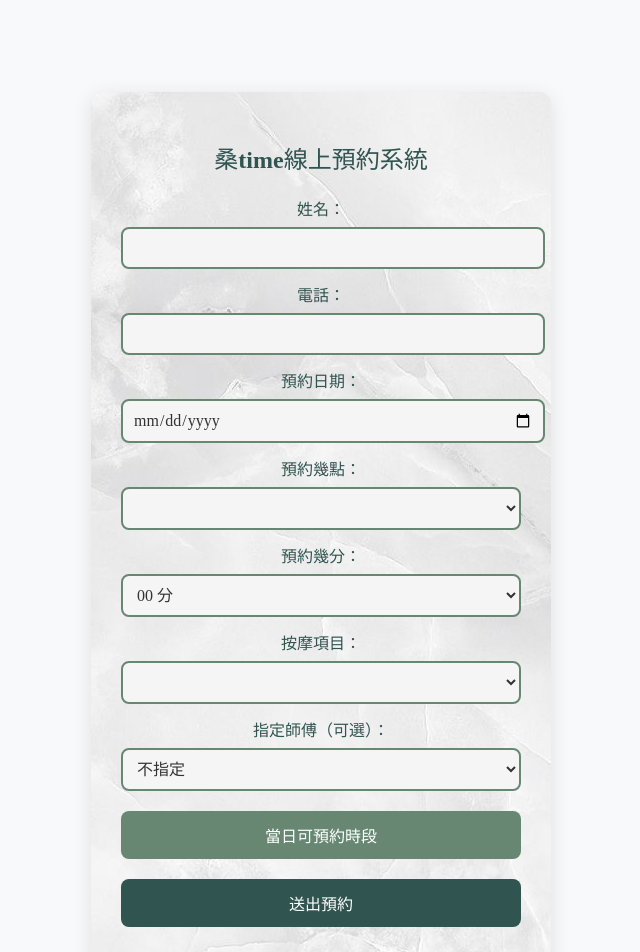
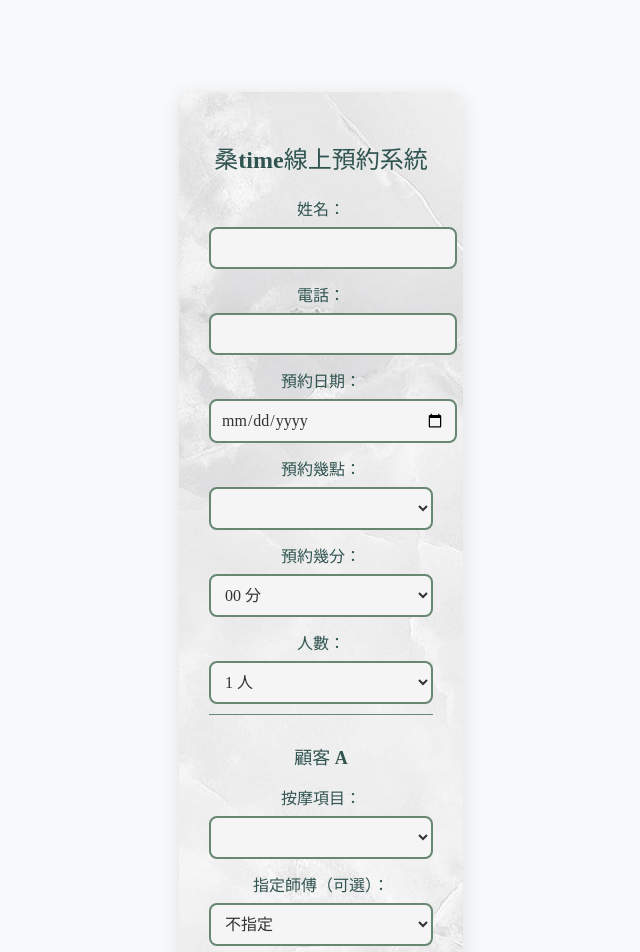
Before and after one commit to Ah-uuu/booking-sometime-0, a Vue app: page / in a window 1280 px wide. Shown: the top 952 px of the page, without its empty margins (319-959 px from the left). Built offline with nearby package versions, Linux system fonts and the light colour scheme.

Commit message:
Update BookingForm.vue

```diff
--- a/src/components/BookingForm.vue
+++ b/src/components/BookingForm.vue
@@ -40,9 +40,25 @@
         </option>
       </select>
 
-      <!-- 按摩項目（含時長） -->
-      <label for="service" class="label">按摩項目：</label>
-      <select id="service" v-model="formData.service" required>
+      <!-- 人數 -->
+      <label for="numPeople" class="label">人數：</label>
+      <select id="numPeople" v-model="formData.numPeople" @change="updateGuests">
+        <option v-for="num in [1, 2, 3]" :key="num" :value="num">
+          {{ num }} 人
+        </option>
+      </select>
+
+      <!-- 按摩項目與指定師傅（動態渲染） -->
+      <div v-for="(guest, index) in formData.guests" :key="index" class="guest-section">
+        <h3 class="guest-title">顧客 {{ String.fromCharCode(65 + index) }}</h3>
+
+        <!-- 按摩項目 -->
+        <label :for="'service-' + index" class="label">按摩項目：</label>
+        <select
+          :id="'service-' + index"
+          v-model="guest.service"
+          required
+        >
           <option
             v-for="option in serviceOptions"
             :key="option.value"
@@ -54,8 +70,8 @@
         </select>
 
         <!-- 指定師傅 -->
-      <label for="master" class="label">指定師傅（可選）：</label>
-      <select id="master" v-model="formData.master">
+        <label :for="'master-' + index" class="label">指定師傅（可選）：</label>
+        <select :id="'master-' + index" v-model="guest.master">
           <option value="">不指定</option>
           <option
             v-for="therapist in therapists"
@@ -66,6 +82,7 @@
             {{ therapist.name }} ({{ therapist.offDaysText }})
           </option>
         </select>
+      </div>
 
       <!-- 新增「當日可預約時段」按鈕 -->
       <button type="button" @click="checkAvailableTimes" class="available-times-button">
@@ -99,8 +116,8 @@ export default {
       formData: {
         name: '',
         phone: '',
-        service: '',
-        master: '',
+        numPeople: 1, // 預設 1 人
+        guests: [{ service: '', master: '' }], // 顧客陣列，初始為 1 人
         appointmentDate: '',
         appointmentHour: '',
         appointmentMinutes: '00',
@@ -166,6 +183,13 @@ export default {
     },
   },
   methods: {
+    updateGuests() {
+      const numPeople = this.formData.numPeople;
+      this.formData.guests = Array.from({ length: numPeople }, () => ({
+        service: '',
+        master: '',
+      }));
+    },
     isTherapistOff(offDays) {
       if (!this.formData.appointmentDate) return false;
       const selectedDate = new Date(this.formData.appointmentDate);
@@ -200,7 +224,6 @@ export default {
       const currentHour = new Date().getHours();
       const currentMinute = new Date().getMinutes();
 
-      // 根據日期判斷是否為週一到週四或週五到週日
       const dayOfWeek = selectedDate.getDay();
       const isWeekday = dayOfWeek >= 1 && dayOfWeek <= 4;
       const lastHour = isWeekday ? '21' : '22';
@@ -219,12 +242,10 @@ export default {
       const currentHour = new Date().getHours();
       const currentMinute = new Date().getMinutes();
 
-      // 根據日期判斷是否為週一到週四或週五到週日
       const dayOfWeek = selectedDate.getDay();
       const isWeekday = dayOfWeek >= 1 && dayOfWeek <= 4;
-      const lastHour = isWeekday ? '21' : '22'; // 週一到週四的最後一小時是 21:00，週五到週日是 22:00
+      const lastHour = isWeekday ? '21' : '22';
 
-      // 如果選擇的是最後一小時（週一到週四的 21:00 或週五到週日的 22:00），只能選 00 分
       const isLastHour = this.formData.appointmentHour === lastHour;
 
       if (isLastHour) return minute !== '00';
@@ -246,15 +267,22 @@ export default {
     },
     async checkAvailableTimes() {
       try {
-        if (!this.formData.service || !this.formData.appointmentDate) {
-          this.message = { success: false, text: '請選擇按摩項目和日期！' };
+        if (!this.formData.guests.every(guest => guest.service) || !this.formData.appointmentDate) {
+          this.message = { success: false, text: '請為所有顧客選擇按摩項目和日期！' };
           this.showModal = true;
           return;
         }
         this.message = { success: false, text: '排查進行中 過程需要數秒 請稍等片刻...' };
         this.showModal = true;
 
-        const response = await axios.get(`https://booking-k1q8.onrender.com/available-times?service=${this.formData.service}&date=${this.formData.appointmentDate}`);
+        const services = this.formData.guests.map(guest => guest.service);
+        const response = await axios.get(`https://booking-k1q8.onrender.com/available-times`, {
+          params: {
+            services: JSON.stringify(services),
+            date: this.formData.appointmentDate,
+          },
+        });
+
         if (response.data.success) {
           const nextAvailableTime = response.data.nextAvailableTime;
           const [date, time] = nextAvailableTime.split(' ');
@@ -276,28 +304,32 @@ export default {
           text: error.response?.data?.message || '查詢可用時段失敗，請稍後再試！',
         };
       }
+      this.showModal = true;
     },
     async submitForm() {
       console.log('預約資料：', this.formData);
 
-      const service = this.formData.service;
       const appointmentTimeLocal = `${this.formData.appointmentDate}T${this.formData.appointmentHour}:${this.formData.appointmentMinutes.padStart(2, '0')}:00+08:00`;
       const appointmentTime = new Date(appointmentTimeLocal);
 
       const payload = {
         name: this.formData.name,
         phone: this.formData.phone,
-        service: service,
+        guests: this.formData.guests.map(guest => ({
+          service: guest.service,
+          master: guest.master || undefined,
+        })),
         appointmentTime: appointmentTime.toISOString(),
-        master: this.formData.master || undefined,
       };
 
       try {
         const response = await axios.post('https://booking-k1q8.onrender.com/booking', payload);
 
         if (response.data.success) {
-          let startTime = new Date(payload.appointmentTime);
-          const serviceParts = this.formData.service.split('_');
+          let messageText = '預約成功！預約時間：\n';
+          this.formData.guests.forEach((guest, index) => {
+            const startTime = new Date(payload.appointmentTime);
+            const serviceParts = guest.service.split('_');
             const serviceName = serviceParts[0];
             const duration = parseInt(serviceParts[1], 10);
             const isComposite = serviceName.includes('+');
@@ -307,22 +339,25 @@ export default {
             const durationPerSegment = isComposite
               ? [40, duration - 40]
               : [duration];
-          const timeSegments = segments.map((seg, index) => {
-            const segmentStart = new Date(startTime.getTime() + (index === 0 ? 0 : durationPerSegment[0]) * 60000);
-            const segmentEnd = new Date(segmentStart.getTime() + durationPerSegment[index] * 60000);
+            const timeSegments = segments.map((seg, segIndex) => {
+              const segmentStart = new Date(startTime.getTime() + (segIndex === 0 ? 0 : durationPerSegment[0]) * 60000);
+              const segmentEnd = new Date(segmentStart.getTime() + durationPerSegment[segIndex] * 60000);
               return `${seg}: ${segmentStart.toLocaleString()} - ${segmentEnd.toLocaleString()}`;
             });
+            messageText += `顧客 ${String.fromCharCode(65 + index)} (${guest.service}${guest.master ? `, 師傅: ${guest.master}` : ''}):\n${timeSegments.join('\n')}\n`;
+          });
+          messageText += '(提醒您!!可截圖此畫面以免忘記預約的時段)';
 
           this.message = {
             success: true,
-            text: `預約成功！預約時間：\n${timeSegments.join('\n')}\n(提醒您!!可截圖此畫面以免忘記預約的時段)`,
+            text: messageText,
           };
           this.showModal = true;
 
           this.formData.name = '';
           this.formData.phone = '';
-          this.formData.service = '';
-          this.formData.master = '';
+          this.formData.numPeople = 1;
+          this.formData.guests = [{ service: '', master: '' }];
           this.formData.appointmentDate = '';
           this.formData.appointmentHour = '';
           this.formData.appointmentMinutes = '00';
@@ -355,18 +390,18 @@ export default {
   max-width: 400px;
   margin: 40px auto;
   padding: 30px;
-  background-color: #FFFFFF; /* 白色背景，作為備用 */
-  background-image: url('/paper-texture.jpg'); /* 紙張紋理背景 */
-  background-repeat: repeat; /* 平鋪背景 */
-  background-size: auto; /* 保持紋理圖片的原始大小，適當平鋪 */
+  background-color: #FFFFFF;
+  background-image: url('/paper-texture.jpg');
+  background-repeat: repeat;
+  background-size: auto;
   border-radius: 12px;
   box-shadow: 0 4px 20px rgba(0, 0, 0, 0.1);
-  font-family: 'Noto Serif TC', serif; /* 使用文青風格字體 */
+  font-family: 'Noto Serif TC', serif;
 }
 
 /* 標題 */
 .title {
-  color: #305450; /* 深青綠色 */
+  color: #305450;
   text-align: center;
   font-size: 24px;
   font-weight: 700;
@@ -375,11 +410,27 @@ export default {
 
 /* 標籤 */
 .label {
-  color: #305450; /* 深青綠色 */
+  color: #305450;
   display: block;
   margin-top: 15px;
   font-size: 16px;
   font-weight: 500;
+}
+
+/* 顧客區塊標題 */
+.guest-title {
+  color: #305450;
+  font-size: 18px;
+  font-weight: 600;
+  margin-top: 20px;
+  margin-bottom: 10px;
+}
+
+/* 顧客區塊 */
+.guest-section {
+  border-top: 1px solid #678772;
+  padding-top: 10px;
+  margin-top: 10px;
 }
 
 /* 輸入框和下拉選單 */
@@ -388,31 +439,28 @@ select {
   width: 100%;
   padding: 10px;
   margin-top: 5px;
-  border: 2px solid #678772; /* 柔和青綠色邊框 */
+  border: 2px solid #678772;
   border-radius: 8px;
   font-size: 16px;
-  background-color: #F5F5F5; /* 淺灰色背景 */
+  background-color: #F5F5F5;
   transition: border-color 0.3s ease;
-  font-family: 'Noto Serif TC', serif; /* 應用字體 */
-  color: #333333; /* 深灰色文字 */
+  font-family: 'Noto Serif TC', serif;
+  color: #333333;
 }
 
-/* 確保下拉選單的選項文字顏色為深灰色 */
 select option {
-  color: #333333; /* 深灰色文字 */
+  color: #333333;
 }
 
-/* 禁用選項 */
 select option:disabled {
-  color: #999999; /* 禁用選項使用較淺的灰色 */
+  color: #999999;
   background-color: #E0E0E0;
 }
 
-/* 確保聚焦時的樣式 */
 input:focus,
 select:focus {
   outline: none;
-  border-color: #305450; /* 聚焦時邊框變為深青綠色 */
+  border-color: #305450;
   background-color: #FFFFFF;
 }
 
@@ -421,7 +469,7 @@ button {
   margin-top: 20px;
   padding: 12px;
   width: 100%;
-  background: #305450; /* 深青綠色 */
+  background: #305450;
   color: #FFFFFF;
   border: none;
   border-radius: 8px;
@@ -429,20 +477,20 @@ button {
   font-weight: 500;
   cursor: pointer;
   transition: background-color 0.3s ease;
-  font-family: 'Noto Serif TC', serif; /* 應用字體 */
+  font-family: 'Noto Serif TC', serif;
 }
 
 button:hover {
-  background: #3E6A66; /* 稍微變亮 */
+  background: #3E6A66;
 }
 
 /* 當日可預約時段按鈕 */
 .available-times-button {
-  background: #678772; /* 柔和青綠色 */
+  background: #678772;
 }
 
 .available-times-button:hover {
-  background: #74917C; /* 稍微變亮 */
+  background: #74917C;
 }
 
 /* 彈出視窗樣式 */
@@ -452,7 +500,7 @@ button:hover {
   left: 0;
   width: 100%;
   height: 100%;
-  background: rgba(0, 0, 0, 0.5); /* 半透明背景 */
+  background: rgba(0, 0, 0, 0.5);
   display: flex;
   justify-content: center;
   align-items: center;
@@ -472,19 +520,19 @@ button:hover {
 }
 
 .success-modal {
-  background-color: #678772; /* 柔和青綠色 */
+  background-color: #678772;
   color: #FFFFFF;
 }
 
 .error-modal {
-  background-color: #F44336; /* 柔和紅色 */
+  background-color: #F44336;
   color: #FFFFFF;
 }
 
 .modal-button {
   margin-top: 20px;
   padding: 10px 20px;
-  background: #305450; /* 深青綠色 */
+  background: #305450;
   color: #FFFFFF;
   border: none;
   border-radius: 8px;
@@ -496,7 +544,7 @@ button:hover {
 }
 
 .modal-button:hover {
-  background: #3E6A66; /* 稍微變亮 */
+  background: #3E6A66;
 }
 
 /* 版權標示 */
@@ -504,7 +552,7 @@ button:hover {
   text-align: center;
   margin-top: 30px;
   font-size: 12px;
-  color: #678772; /* 柔和青綠色 */
-  font-family: 'Noto Serif TC', serif; /* 應用字體 */
+  color: #678772;
+  font-family: 'Noto Serif TC', serif;
 }
 </style>
```
Lines whose indentation alone changed are shown as unchanged.
